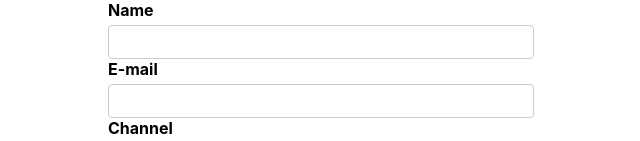
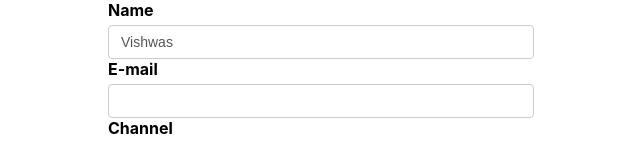
Before and after one commit to Annie-Huang/React-Formik-Tutorials, a React (Create React App) app: page / in a window 1280 px wide. Shown: the top 141 px of the page, without its empty margins (319-959 px from the left). Built offline with nearby package versions, Linux system fonts and the light colour scheme.

Commit message:
You can set a initial value for the input field too

```diff
--- a/src/components/YoutubeForm.js
+++ b/src/components/YoutubeForm.js
@@ -6,7 +6,7 @@ const YoutubeForm = () => {
     // initialValues needs to match the name field in each input
     const formik = useFormik({
         initialValues: {
-            name: '',
+            name: 'Vishwas',
             email: '',
             channel: ''
         }
```
